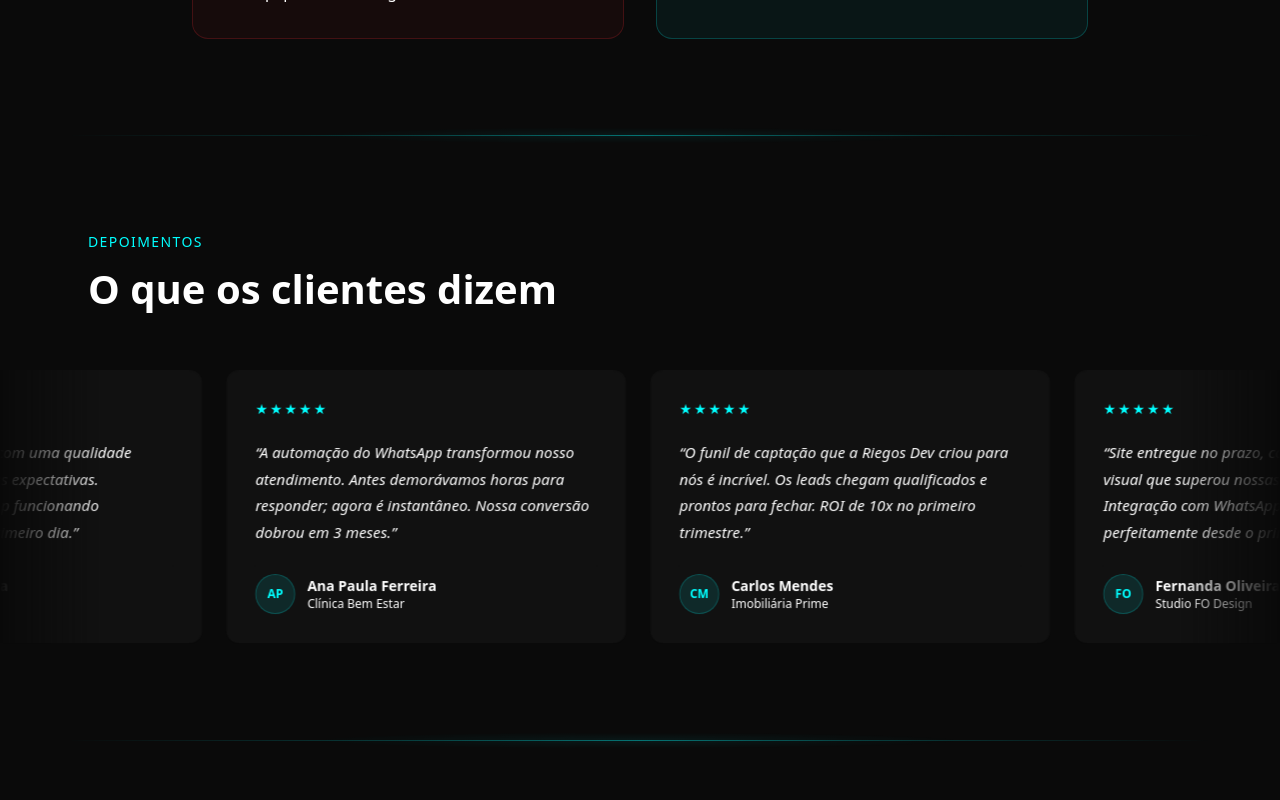
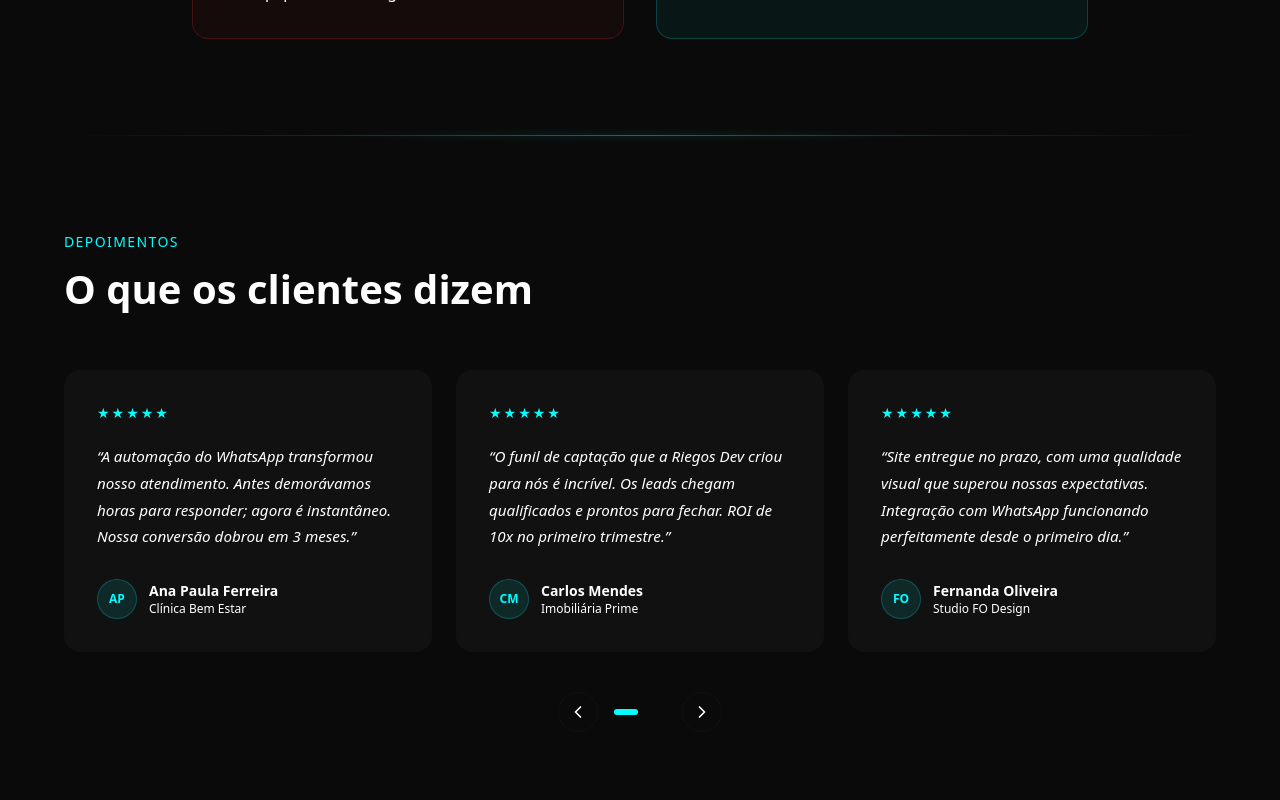
Before and after one commit to T-Riego/riegosdevcloud, a Next.js app: page / in a window 1280 px wide. Shown: the part 3180-3980 px from the top of the page. Built offline with nearby package versions, Linux system fonts and the light colour scheme.

Commit message:
refactor(testimonials): replace marquee with manual carousel

```diff
--- a/app/globals.css
+++ b/app/globals.css
@@ -61,25 +61,3 @@ body {
     opacity: 0.6;
   }
 }
-
-/* Marquee infinite scroll — used by TestimonialsSection */
-@keyframes marquee {
-  from { transform: translateX(-50%); }
-  to   { transform: translateX(0); }
-}
-
-.animate-marquee {
-  animation: marquee var(--marquee-duration, 40s) linear infinite;
-  will-change: transform;
-}
-
-.animate-marquee:hover {
-  animation-play-state: paused;
-}
-
-@media (prefers-reduced-motion: reduce) {
-  .animate-marquee {
-    animation: none;
-    transform: translateX(-50%);
-  }
-}
--- a/components/sections/TestimonialsSection.tsx
+++ b/components/sections/TestimonialsSection.tsx
@@ -1,19 +1,25 @@
 'use client'
 
+import { useState } from 'react'
+import { ChevronLeft, ChevronRight } from 'lucide-react'
 import { useLocale } from '@/context/LocaleContext'
 import { AnimateOnScroll } from '@/components/ui/AnimateOnScroll'
 
 export function TestimonialsSection() {
   const { content } = useLocale()
+  const items = content.testimonials.items
+  const [index, setIndex] = useState(0)
 
-  // Duplicate the list for seamless loop.
-  // The keyframes in globals.css translate from -50% to 0, so the second copy
-  // (offset by -50%) is what becomes visible at the start; at animation end,
-  // track is at 0 and looks identical to start — loop is seamless.
-  const items = content.testimonials.items
-  const doubled = [...items, ...items]
+  // Quantos cards mostrar por vez (responsivo via CSS grid; aqui controlamos só o índice base)
+  const total = items.length
 
-  const renderCard = (item: typeof items[number], index: number) => {
+  const prev = () => setIndex((i) => (i - 1 + total) % total)
+  const next = () => setIndex((i) => (i + 1) % total)
+
+  // Mostra 3 cards (desktop), 2 (tablet), 1 (mobile) começando em `index`, com wrap-around
+  const visible = Array.from({ length: 3 }, (_, k) => items[(index + k) % total])
+
+  const renderCard = (item: typeof items[number]) => {
     const initials = item.name
       .split(' ')
       .map((n) => n[0])
@@ -22,33 +28,25 @@ export function TestimonialsSection() {
 
     return (
       <div
-        key={`${item.id}-${index}`}
-        // shrink-0 prevents flex compression; w sizes the card explicitly
-        className="shrink-0 w-[320px] sm:w-[360px] md:w-[400px] rounded-xl border border-surface bg-surface p-7 flex flex-col gap-5 transition-all duration-300 ease-out hover:border-accent/20 hover:-translate-y-1"
-        // aria-hidden on the duplicate half so screen readers don't read testimonials twice
-        aria-hidden={index >= items.length ? 'true' : undefined}
+        key={item.id}
+        className="rounded-2xl border border-surface bg-surface p-8 flex flex-col gap-5 transition-all duration-300 ease-out hover:border-accent/20 hover:-translate-y-1"
       >
-        {/* Stars */}
         <div className="flex gap-0.5" role="img" aria-label={`${item.stars} out of 5 stars`}>
           {Array.from({ length: item.stars }).map((_, i) => (
             <span key={i} className="text-accent text-sm">★</span>
           ))}
         </div>
 
-        {/* Quote */}
         <blockquote className="font-body text-secondary italic leading-[1.75] flex-1 text-[0.95rem]">
           &ldquo;{item.text}&rdquo;
         </blockquote>
 
-        {/* Author */}
         <div className="flex items-center gap-3 pt-2 border-t border-surface mt-auto">
           <div className="w-10 h-10 rounded-full bg-accent/10 border border-accent/20 flex items-center justify-center shrink-0">
             <span className="text-accent text-xs font-bold">{initials}</span>
           </div>
           <div>
-            <p className="font-heading font-semibold text-sm text-primary">
-              {item.name}
-            </p>
+            <p className="font-heading font-semibold text-sm text-primary">{item.name}</p>
             <p className="font-body text-xs text-secondary/70">{item.company}</p>
           </div>
         </div>
@@ -57,9 +55,8 @@ export function TestimonialsSection() {
   }
 
   return (
-    <section id="depoimentos" className="py-24 overflow-hidden">
-      {/* Header stays inside the max-w container and keeps padding */}
-      <div className="max-w-6xl mx-auto px-4 sm:px-6">
+    <section id="depoimentos" className="py-24 px-4 sm:px-6">
+      <div className="max-w-6xl mx-auto">
         <AnimateOnScroll animation="fadeUp">
           <p className="font-body text-sm text-accent uppercase tracking-widest mb-3">
             {content.testimonials.sectionTitle}
@@ -68,20 +65,42 @@ export function TestimonialsSection() {
             {content.testimonials.headline}
           </h2>
         </AnimateOnScroll>
-      </div>
 
-      {/* Marquee viewport: full section width, overflow contained */}
-      <div
-        className="relative overflow-hidden"
-        style={{
-          maskImage: 'linear-gradient(to right, transparent, black 8%, black 92%, transparent)',
-          WebkitMaskImage: 'linear-gradient(to right, transparent, black 8%, black 92%, transparent)',
-        }}
-        role="region"
-        aria-label={content.testimonials.sectionTitle}
-      >
-        <div className="flex gap-6 w-max animate-marquee">
-          {doubled.map((item, index) => renderCard(item, index))}
+        {/* Grid de 1 / 2 / 3 cards conforme breakpoint */}
+        <div className="grid grid-cols-1 md:grid-cols-2 lg:grid-cols-3 gap-6">
+          {visible.map(renderCard)}
+        </div>
+
+        {/* Controles */}
+        <div className="flex items-center justify-center gap-4 mt-10">
+          <button
+            onClick={prev}
+            aria-label="Anterior"
+            className="w-10 h-10 rounded-full border border-surface hover:border-accent/40 flex items-center justify-center transition-colors cursor-pointer"
+          >
+            <ChevronLeft className="w-5 h-5 text-secondary" />
+          </button>
+
+          <div className="flex gap-2">
+            {items.map((_, i) => (
+              <button
+                key={i}
+                onClick={() => setIndex(i)}
+                aria-label={`Ir para depoimento ${i + 1}`}
+                className={`h-1.5 rounded-full transition-all ${
+                  i === index ? 'w-6 bg-accent' : 'w-1.5 bg-secondary/30 hover:bg-secondary/50'
+                }`}
+              />
+            ))}
+          </div>
+
+          <button
+            onClick={next}
+            aria-label="Próximo"
+            className="w-10 h-10 rounded-full border border-surface hover:border-accent/40 flex items-center justify-center transition-colors cursor-pointer"
+          >
+            <ChevronRight className="w-5 h-5 text-secondary" />
+          </button>
         </div>
       </div>
     </section>
```
